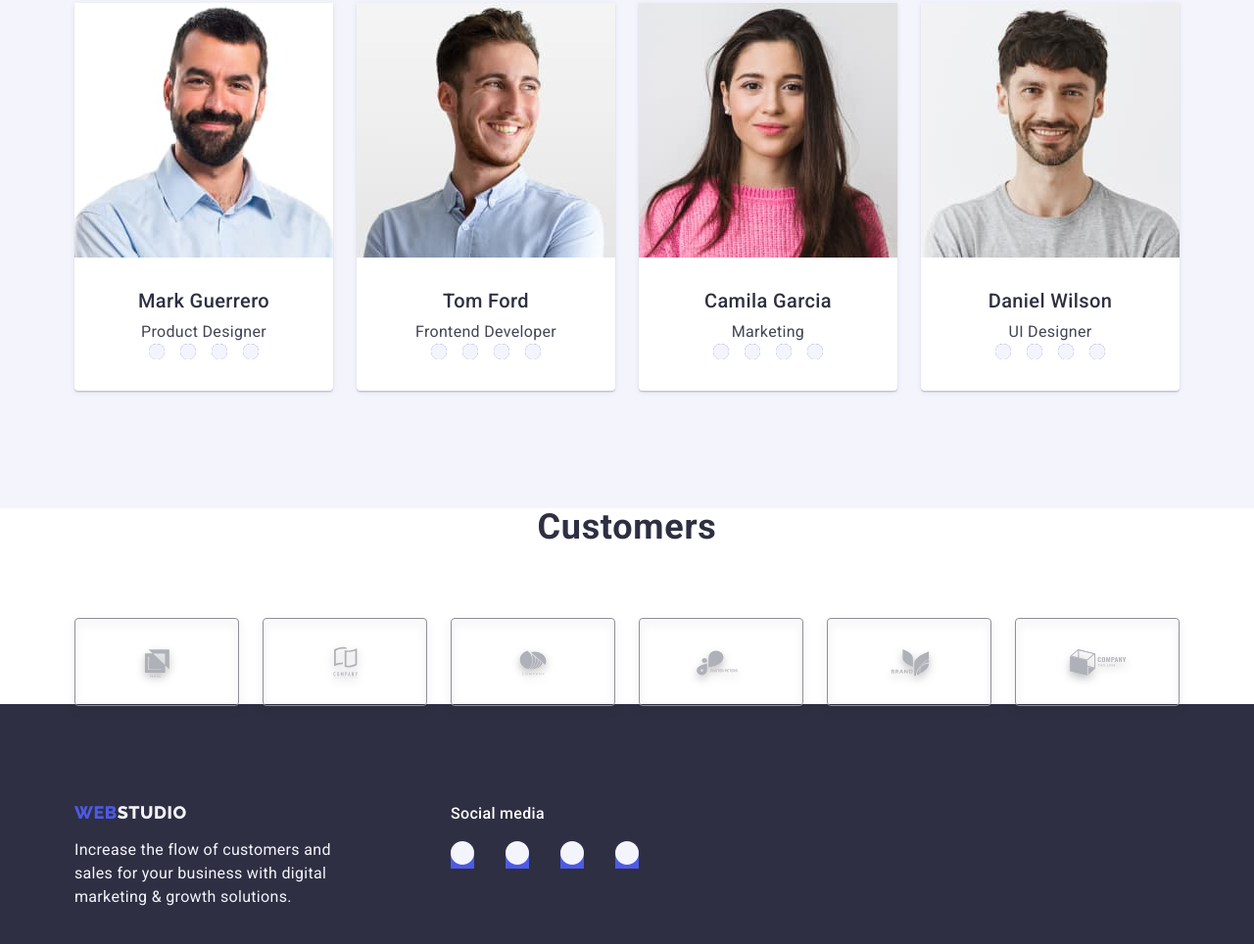
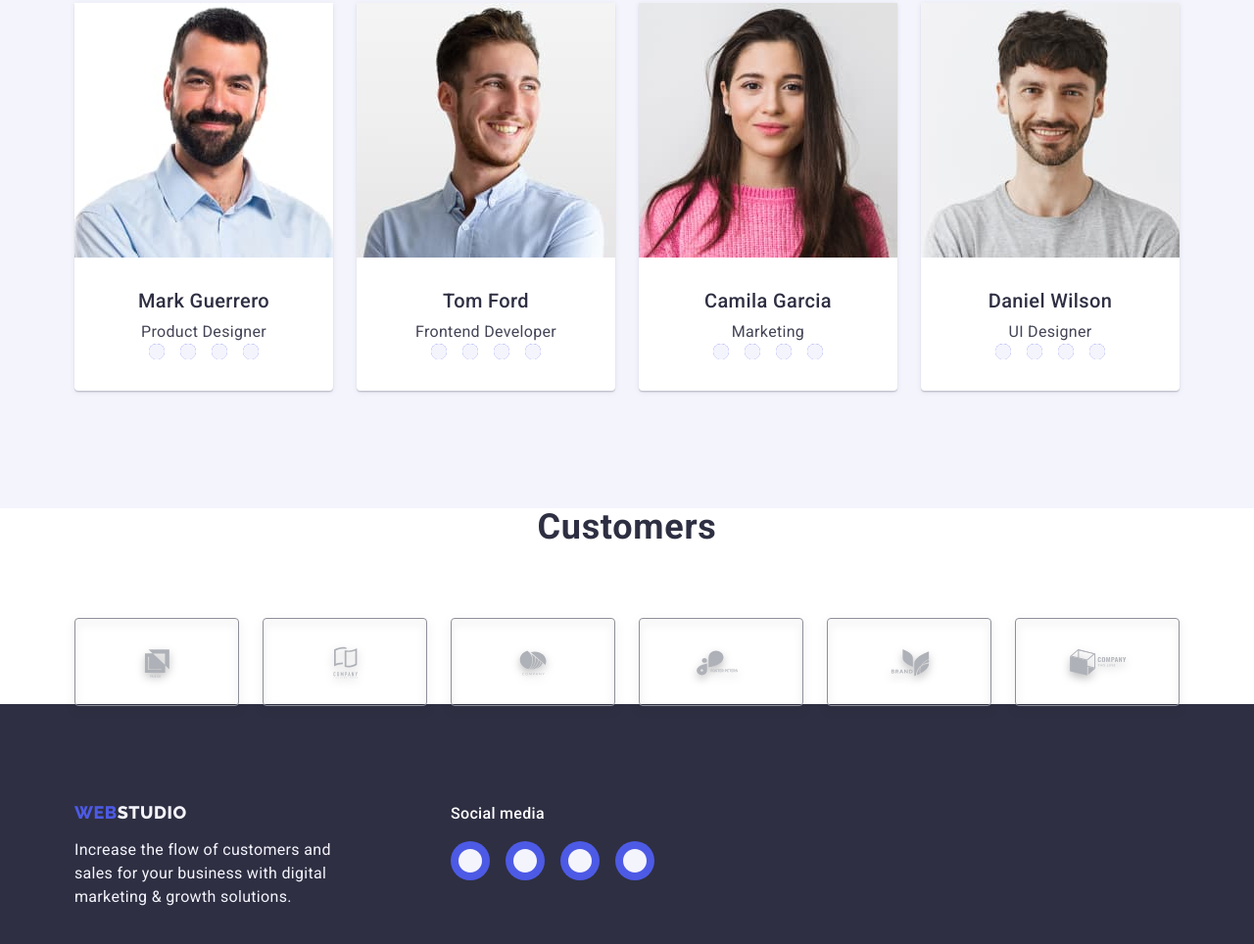
Before and after one commit to IrynaBalandina/goit-markup-hw-04, a plain HTML site: page index.html in a window 1280 px wide. Shown: the part 1870-2834 px from the top of the page at 98% size. Drawn offline with nearby package versions, Linux system fonts and the light colour scheme.

Commit message:
to correct footer

```diff
--- a/css/styles.css
+++ b/css/styles.css
@@ -8,6 +8,8 @@
  --secondary-text-color:#434455 ;
  --icons-service-color: #AFB1B8;
  --icons-color:#8E8F99
+ --background:#31d0aa;
+
   }
 
   img{
@@ -459,6 +461,7 @@ padding: 16px 32px;
 .footer-container{
   display: flex;
   gap: 120px;
+  align-items: baseline;
 
 
 }
@@ -519,10 +522,8 @@ padding: 16px 32px;
   margin-bottom: 16px;
   line-height: 1.5;
   font-size: 16px;
-  line-height: 1.5;
-  margin-bottom: 16px;
   letter-spacing: 0.02em;
-  border-radius: 50%;
+
 
 }
 
@@ -537,6 +538,12 @@ padding: 16px 32px;
 }
 .footer-social-link {
   background-color: var(--iris);
+  border-radius: 50%;
+  width: 100%;
+  height: 100%;
+  display: flex;
+  align-items: center;
+  justify-content: center;
 }
 .social-media-icon {
   fill:var(--cloud) ;
@@ -544,7 +551,7 @@ padding: 16px 32px;
 
 .footer-social-link:hover,
 .footer-social-link:focus{
-  background-color: var(--iris);
+  background-color:#31d0aa;
 }
 
 
```
